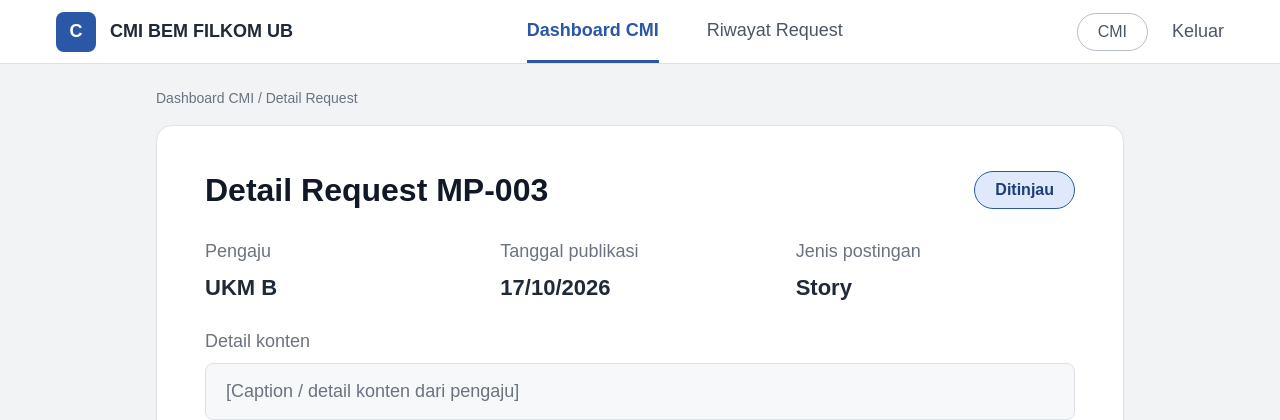
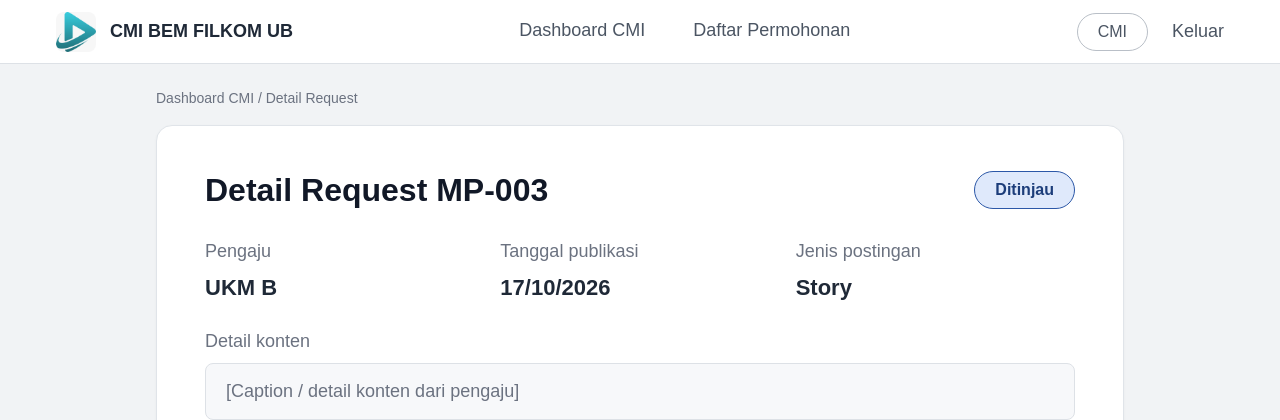
Before and after one commit to gionkielsihotang/cmi-request-portal, a PHP site: page /views/admin/detail-review.html in a window 1280 px wide. Shown: the top 420 px of the page. Run offline with PHP 8.4, Linux system fonts and the light colour scheme.

Commit message:
perbaikan logo, dashboard

```diff
--- a/assets/css/global.css
+++ b/assets/css/global.css
@@ -76,17 +76,16 @@ body {
 }
 
 .nav-brand::before {
-    content: "C";
+    content: "";
     display: inline-flex;
     align-items: center;
     justify-content: center;
     width: 34px;
     height: 34px;
-    background-color: var(--navy-primary);
-    color: #ffffff;
+    background-image: url('../img/logo cmi.jpeg');
+    background-size: cover;
+    background-position: center;
     border-radius: 8px;
-    font-weight: 800;
-    font-size: 16px;
 }
 
 .nav-brand small {
--- a/views/admin/detail-review.html
+++ b/views/admin/detail-review.html
@@ -48,12 +48,8 @@
             width: 40px;
             height: 40px;
             border-radius: 8px;
-            background: #2b57a7;
-            color: #fff;
-            display: flex;
-            align-items: center;
-            justify-content: center;
-            font-weight: 700;
+            object-fit: cover;
+            display: block;
         }
 
         .menu {
@@ -338,12 +334,12 @@
 <body>
     <nav>
         <div class="brand">
-            <div class="logo">C</div>
+            <img src="../../assets/img/logo cmi.jpeg" alt="Logo CMI" class="logo">
             CMI BEM FILKOM UB
         </div>
         <div class="menu">
-            <a class="active" href="dashboard-cmi.html">Dashboard CMI</a>
-            <a href="#">Riwayat Request</a>
+            <a href="dashboard-cmi.html">Dashboard CMI</a>
+            <a href="daftar-permohonan.html">Daftar Permohonan</a>
         </div>
         <div class="right">
             <span class="pill">CMI</span>
```
Also changed, not shown: views/admin/dashboard-cmi.html (+4 -8 lines), views/pengaju/detail-pengajuan.html (+3 -7 lines), views/pengaju/form-request.html (+3 -7 lines), views/pengaju/verifikasi-desain.html (+3 -7 lines), assets/img/logo cmi.jpeg (added).
